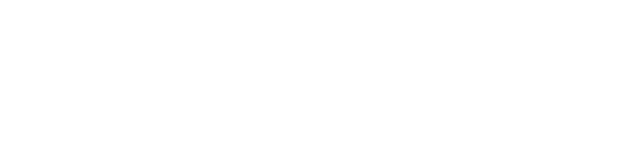
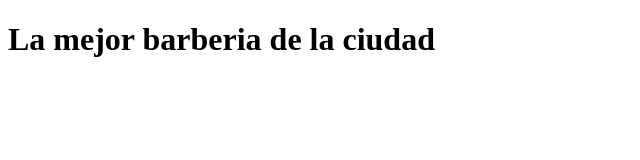
Before and after one commit to PabloEArangoM/FS-LATAM-9-BarberShop, a plain HTML site: page index.html in a window 1280 px wide. Shown: the whole page, without its empty margins (0-640 px from the left). Drawn offline with Linux system fonts and the light colour scheme.

Commit message:
Titulo del index

```diff
--- a/index.html
+++ b/index.html
@@ -4,9 +4,9 @@
     <meta charset="UTF-8">
     <meta http-equiv="X-UA-Compatible" content="IE=edge">
     <meta name="viewport" content="width=device-width, initial-scale=1.0">
-    <title>Document</title>
+    <title>Barber Shop</title>
 </head>
 <body>
-
+    <h1>La mejor barberia de la ciudad</h1>
 </body>
 </html>
```
